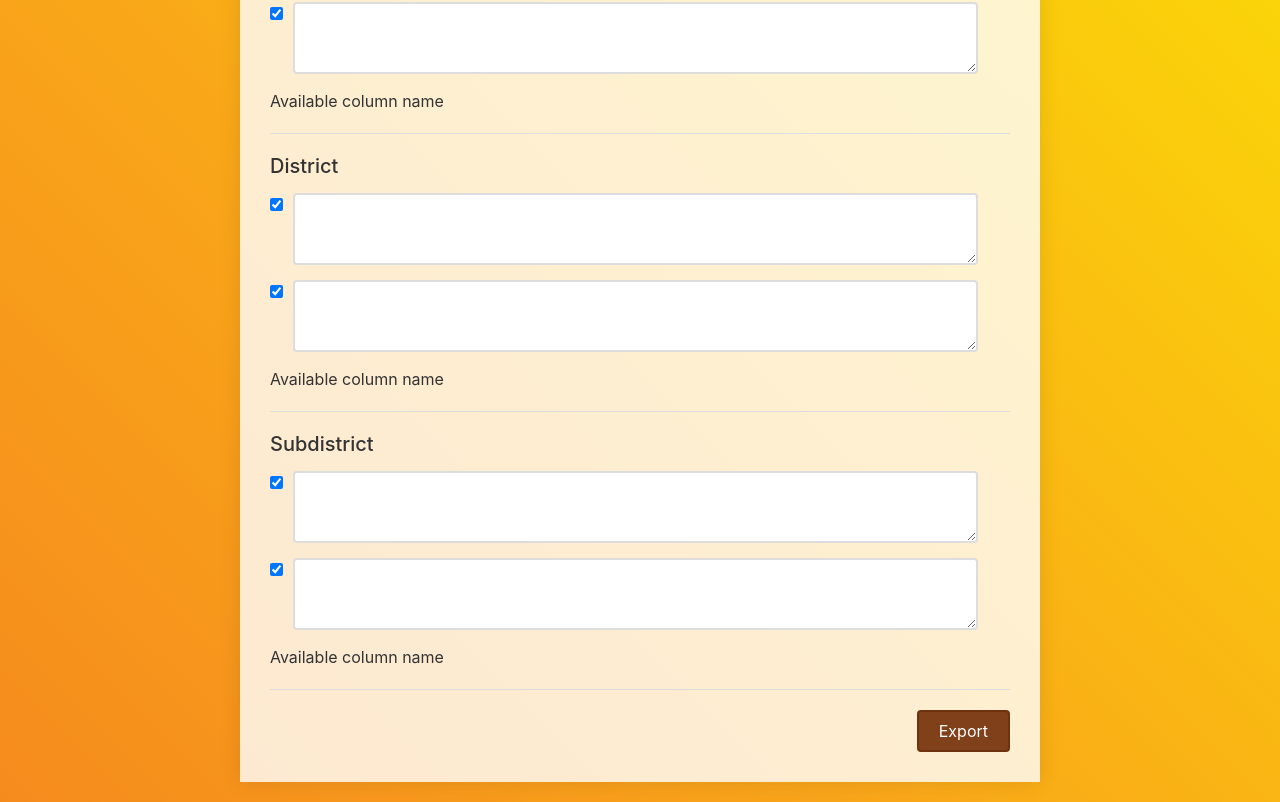
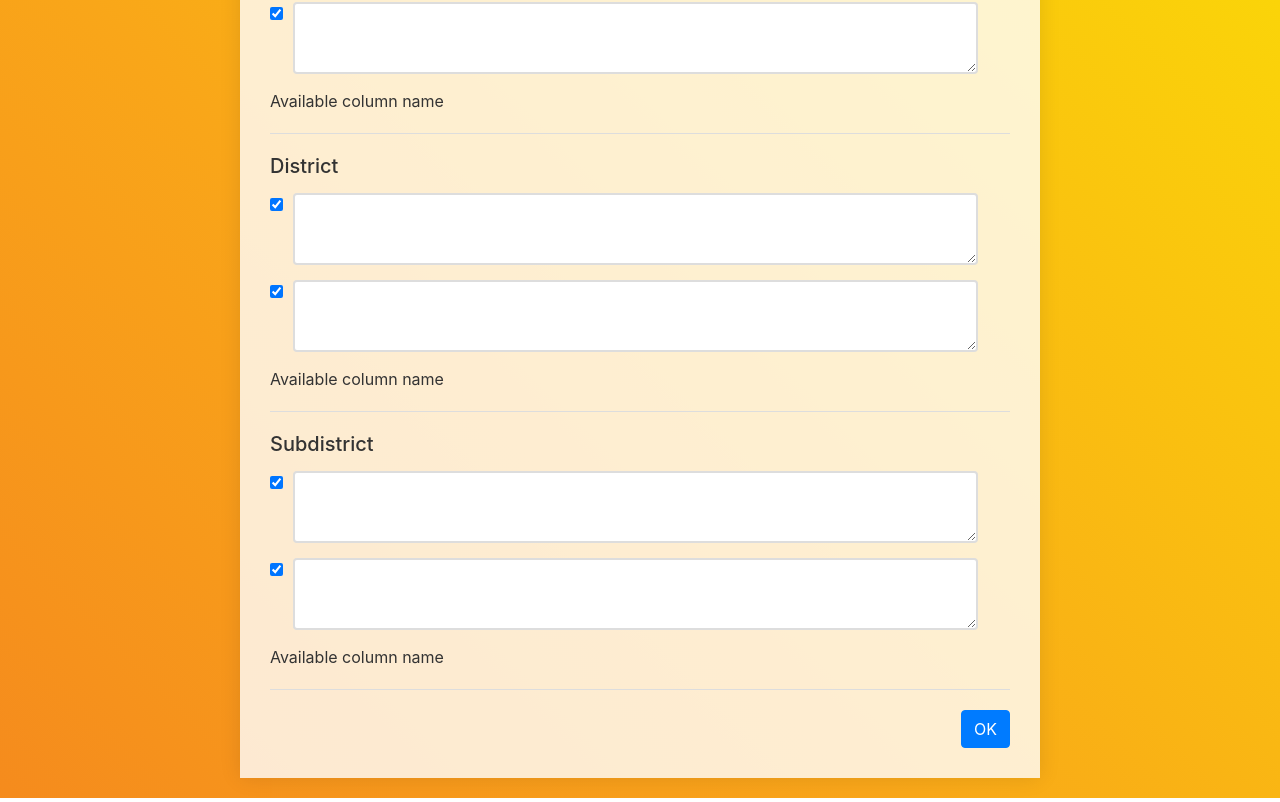
Before and after one commit to codesanook/Codesanook.ThailandAdministrativeDivisionTool-Backup, a React (Create React App) app: page / in a window 1280 px wide. Shown: the part 361-1163 px from the top of the page. Built offline with nearby package versions, Linux system fonts and the light colour scheme.

Commit message:
Add React Bootstrap for Modal

```diff
--- a/package.json
+++ b/package.json
@@ -5,6 +5,7 @@
   "dependencies": {
     "bootstrap": "^4.2.1",
     "react": "^16.7.0-alpha.2",
+    "react-bootstrap": "^1.0.0-beta.5",
     "react-dom": "^16.7.0-alpha.2",
     "react-scripts": "2.1.3"
   },
--- a/src/SqlExport.tsx
+++ b/src/SqlExport.tsx
@@ -1,18 +1,38 @@
 import * as React from "react";
-import { FunctionComponent } from 'react'
+import { FunctionComponent, useState } from 'react'
 import "./SqlExport.css"
+import { Button } from 'react-bootstrap';
+import { Modal } from 'react-bootstrap'
+
 
 const SqlExport: FunctionComponent = () => {
 
     const handleExport = () => {
-        alert('exported');
+        //alert('exported');
+        setShowModal(true);
     }
 
+    const handleModalOKClick = () => {
+        setShowModal(false);
+    }
+
+    const [showModal, setShowModal] = useState(false);
+
     return (
-        <div className="text-right sql-export">
-            <button type="button" className="btn-export" onClick={handleExport}>
-                Export
-            </button>
+        <div>
+            <Modal show={showModal} centered={true}>
+                <Modal.Header closeButton>
+                    <Modal.Title>Modal heading</Modal.Title>
+                </Modal.Header>
+                <Modal.Body>Woohoo, you're reading this text in a modal!</Modal.Body>
+                <Modal.Footer>
+                    <Button variant="secondary" onClick={handleModalOKClick}> Close </Button>
+                </Modal.Footer>
+            </Modal>
+            <div className="text-right sql-export">
+                {/* Use of React Bootstrap https://github.com/react-bootstrap/react-bootstrap */}
+                <Button variant="primary" onClick={handleExport}>OK</Button>
+            </div>
         </div>
     );
 }
--- a/src/index.tsx
+++ b/src/index.tsx
@@ -1,11 +1,10 @@
 import React from "react";
 import ReactDOM from "react-dom"
-import 'bootstrap/dist/css/bootstrap.min.css';
-
+import 'bootstrap/dist/css/bootstrap.css';
 import "./index.css";
 import App from "./App";
 
 ReactDOM.render(
-    <App/>,
+    <App />,
     document.getElementById("root")
 );
```
Also changed, not shown: src/specs/IndexPageSpec.ts (+4 -4 lines), 1 other file (tests, documents, lock files or other folders).
